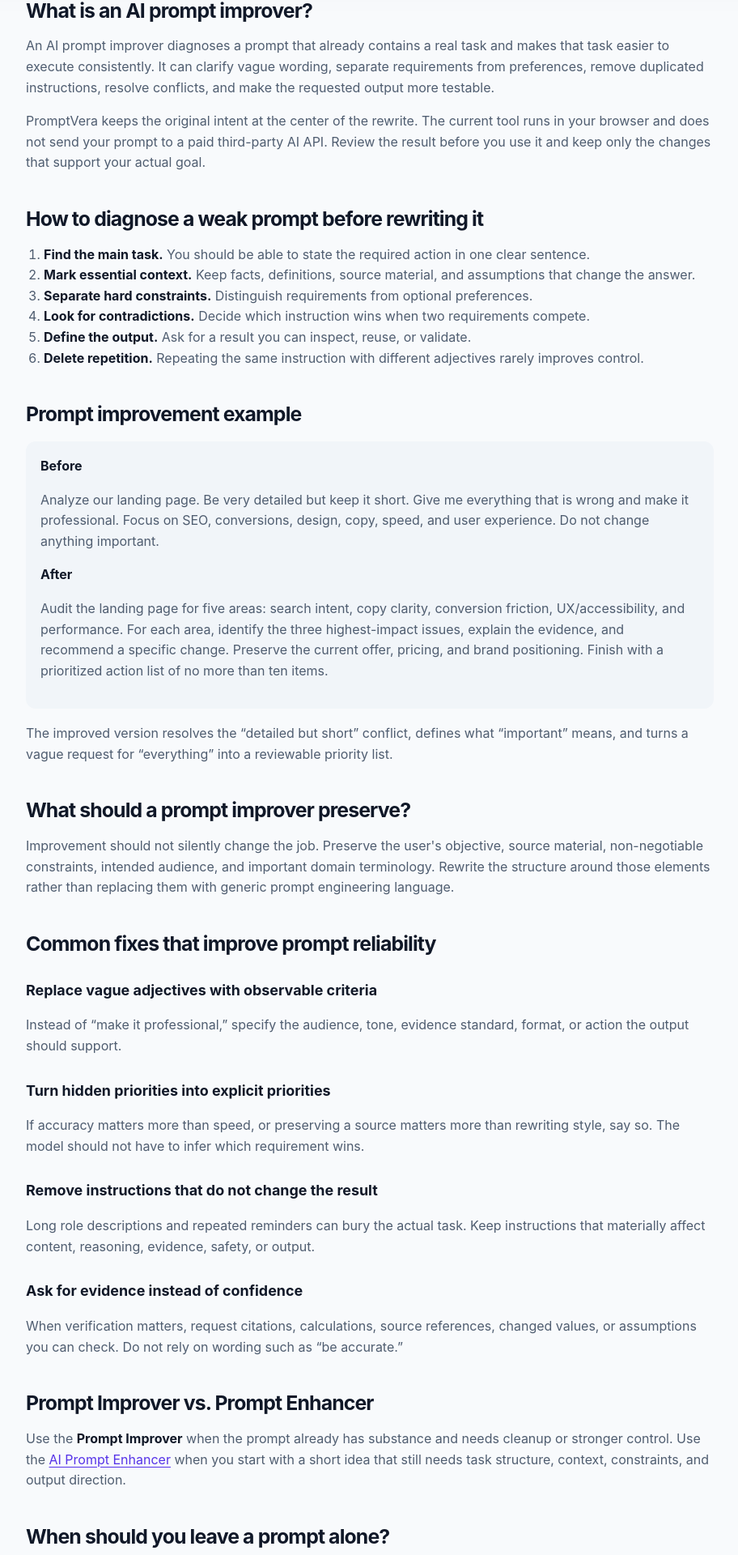
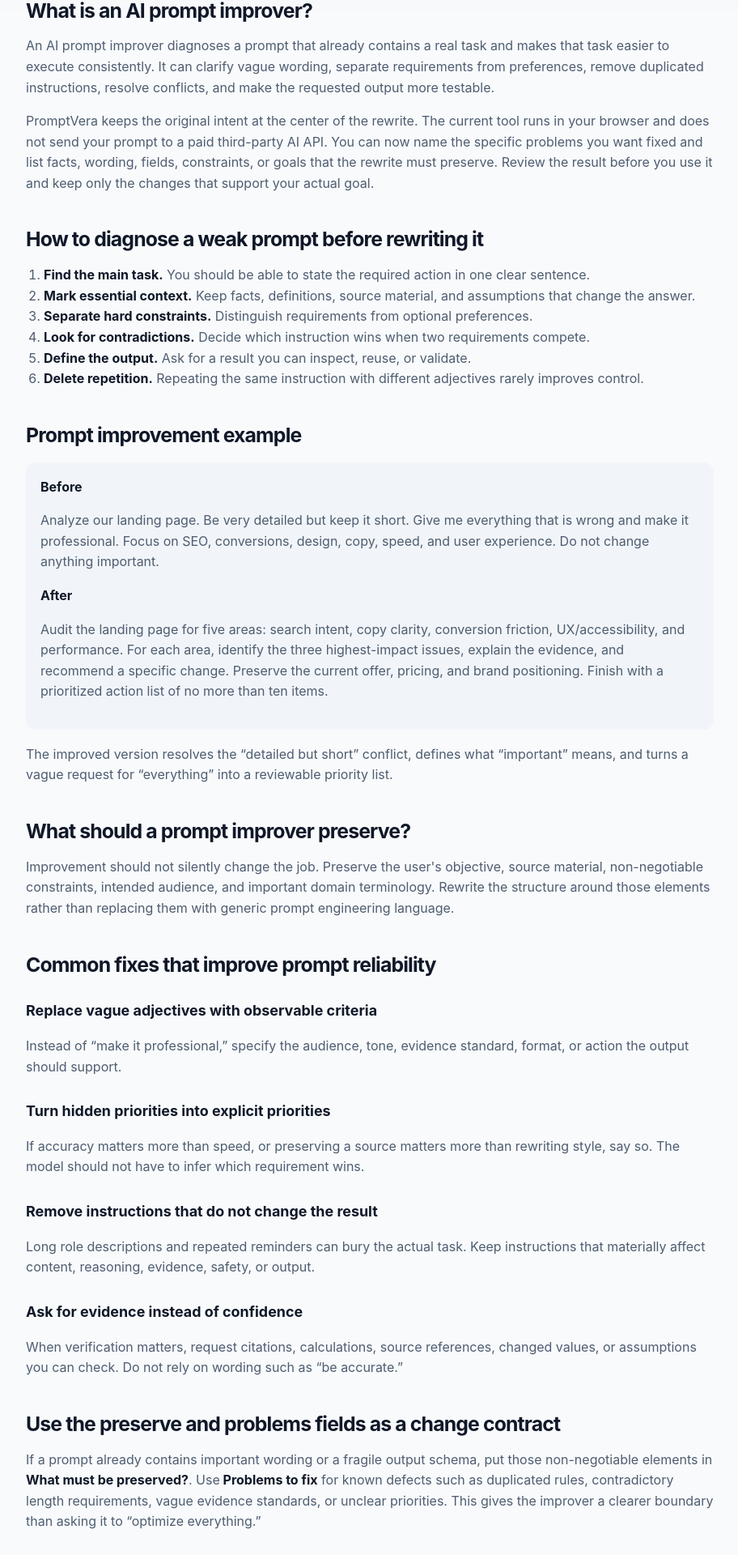
Before and after one commit to GrithX-Solutions/promptvera, a Next.js app: page /prompt-improver in a window 1280 px wide. Shown: the part 1691-3611 px from the top of the page at 81% size, without its empty margins (183-1095 px from the left). Built offline with nearby package versions, Linux system fonts and the light colour scheme.

Commit message:
Strengthen prompt improver workflow

```diff
--- a/app/prompt-improver/page.tsx
+++ b/app/prompt-improver/page.tsx
@@ -38,8 +38,9 @@ export default function PromptImproverPage() {
         <p>
           PromptVera keeps the original intent at the center of the rewrite. The current
           tool runs in your browser and does not send your prompt to a paid third-party AI
-          API. Review the result before you use it and keep only the changes that support
-          your actual goal.
+          API. You can now name the specific problems you want fixed and list facts, wording,
+          fields, constraints, or goals that the rewrite must preserve. Review the result
+          before you use it and keep only the changes that support your actual goal.
         </p>
 
         <h2>How to diagnose a weak prompt before rewriting it</h2>
@@ -107,6 +108,15 @@ export default function PromptImproverPage() {
           values, or assumptions you can check. Do not rely on wording such as “be accurate.”
         </p>
 
+        <h2>Use the preserve and problems fields as a change contract</h2>
+        <p>
+          If a prompt already contains important wording or a fragile output schema, put those
+          non-negotiable elements in <strong>What must be preserved?</strong>. Use
+          <strong> Problems to fix</strong> for known defects such as duplicated rules,
+          contradictory length requirements, vague evidence standards, or unclear priorities.
+          This gives the improver a clearer boundary than asking it to “optimize everything.”
+        </p>
+
         <h2>Prompt Improver vs. Prompt Enhancer</h2>
         <p>
           Use the <strong>Prompt Improver</strong> when the prompt already has substance and needs
@@ -143,6 +153,14 @@ export default function PromptImproverPage() {
             <summary>Should an improved prompt always be longer?</summary>
             <p>No. A better prompt may be shorter if it removes repetition, resolves conflicts, and keeps only instructions that affect the result.</p>
           </details>
+          <details>
+            <summary>Can I use this as a prompt optimizer?</summary>
+            <p>
+              Yes, when “optimizer” means improving an existing prompt&apos;s clarity, priorities,
+              constraints, and output requirements. PromptVera keeps that intent on this page rather
+              than creating a separate near-duplicate optimizer tool.
+            </p>
+          </details>
         </div>
       </article>
     </div>
```
